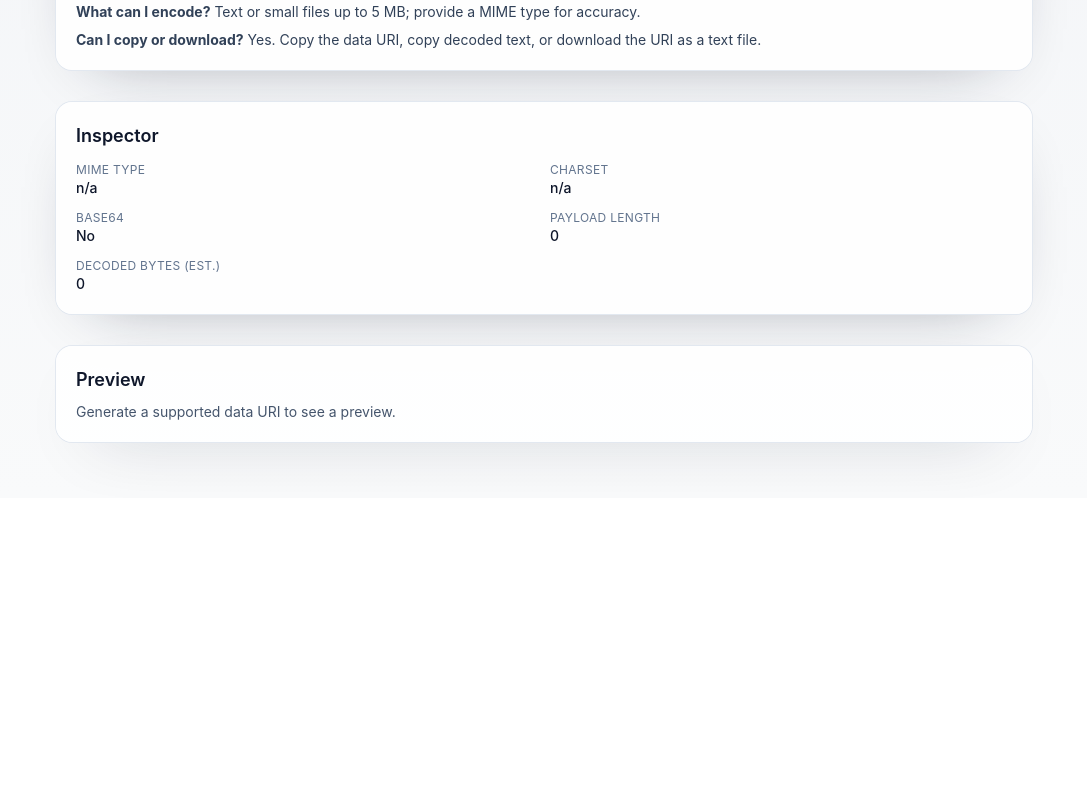
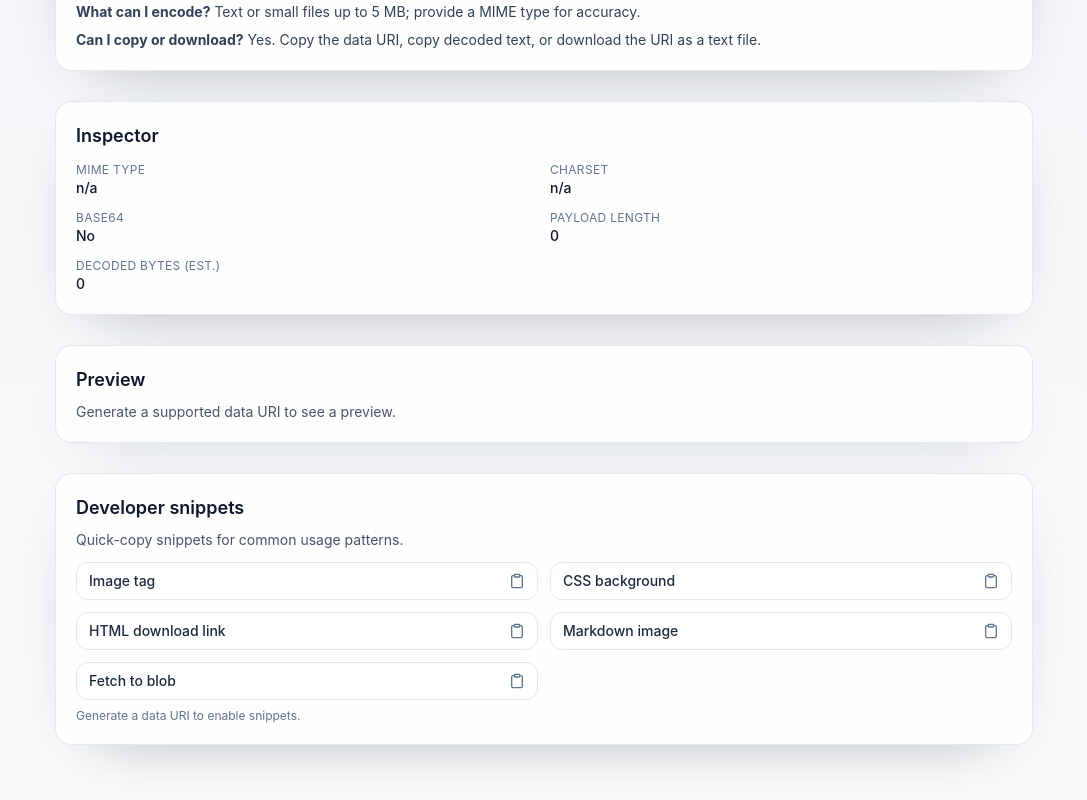
Before and after one commit to ChainPix/custom-website, a Next.js app: page /data-uri in a window 1280 px wide. Shown: the part 948-1748 px from the top of the page, without its empty margins (96-1183 px from the left). Before the commit the page ends 1446 px from the top, so only its background shows below. Built offline with nearby package versions, Linux system fonts and the light colour scheme; no server answers.

Commit message:
Add developer snippet presets

```diff
--- a/app/(tools)/data-uri/DATA_URI.md
+++ b/app/(tools)/data-uri/DATA_URI.md
@@ -17,6 +17,7 @@
 - Note: Added an Inspector panel showing parsed data URI parts and size estimates.
 - Note: Added a Preview panel for common media and text MIME types.
 - Note: Download now supports payload vs full URI files when strip-prefix is enabled.
+- Note: Added developer snippet buttons for HTML/CSS/Markdown and fetch workflows.
 
 ## Gaps / Risks
 - No drag-and-drop overlay or drop feedback.
--- a/app/(tools)/data-uri/client.tsx
+++ b/app/(tools)/data-uri/client.tsx
@@ -135,6 +135,7 @@ export default function DataUriClient() {
   const [output, setOutput] = useState("");
   const [copied, setCopied] = useState(false);
   const [copiedDecoded, setCopiedDecoded] = useState(false);
+  const [copiedSnippet, setCopiedSnippet] = useState<string | null>(null);
   const [error, setError] = useState("");
   const [useBase64, setUseBase64] = useState(true);
   const [stripPrefix, setStripPrefix] = useState(false);
@@ -155,6 +156,21 @@ export default function DataUriClient() {
     previewMime === "application/json" ? formatJsonPreview(previewText) : previewText;
   const showPreview =
     output && (showImage || showAudio || showVideo || showPdf || showText);
+  const snippetItems = [
+    { key: "img", label: "Image tag", text: `<img src="${output}" alt="Data URI" />` },
+    { key: "bg", label: "CSS background", text: `background-image: url("${output}");` },
+    {
+      key: "download",
+      label: "HTML download link",
+      text: `<a href="${output}" download="file">Download</a>`,
+    },
+    { key: "md", label: "Markdown image", text: `![Alt text](${output})` },
+    {
+      key: "fetch",
+      label: "Fetch to blob",
+      text: `fetch("${output}").then(r => r.blob()).then(blob => {\n  // use blob\n});`,
+    },
+  ];
 
   const handleGenerate = () => {
     const trimmed = text;
@@ -217,6 +233,17 @@ export default function DataUriClient() {
     } catch (err) {
       console.error("Copy failed", err);
       setError("Copy failed. Check clipboard permissions.");
+    }
+  };
+
+  const handleCopySnippet = async (snippet: { key: string; text: string }) => {
+    try {
+      await navigator.clipboard.writeText(snippet.text);
+      setCopiedSnippet(snippet.key);
+      setTimeout(() => setCopiedSnippet(null), 1200);
+    } catch (err) {
+      console.error("Snippet copy failed", err);
+      setError("Snippet copy failed. Check clipboard permissions.");
     }
   };
 
@@ -522,6 +549,35 @@ export default function DataUriClient() {
           <p className="mt-2 text-sm text-slate-600">Generate a supported data URI to see a preview.</p>
         )}
       </div>
+
+      <div className="rounded-2xl bg-white/90 p-5 shadow-[var(--shadow-soft)] ring-1 ring-slate-200">
+        <h2 className="text-lg font-semibold text-slate-900">Developer snippets</h2>
+        <p className="mt-2 text-sm text-slate-600">
+          Quick-copy snippets for common usage patterns.
+        </p>
+        <div className="mt-3 grid gap-3 sm:grid-cols-2">
+          {snippetItems.map((snippet) => (
+            <button
+              key={snippet.key}
+              onClick={() => handleCopySnippet(snippet)}
+              className="flex items-center justify-between gap-3 rounded-xl border border-slate-200 bg-white px-3 py-2 text-left text-sm font-medium text-slate-800 shadow-[var(--shadow-soft)] transition hover:-translate-y-0.5"
+              disabled={!output}
+            >
+              <span>{snippet.label}</span>
+              {copiedSnippet === snippet.key ? (
+                <Check className="h-4 w-4 text-emerald-600" />
+              ) : (
+                <Clipboard className="h-4 w-4 text-slate-500" />
+              )}
+            </button>
+          ))}
+        </div>
+        {!output ? (
+          <p className="mt-2 text-xs text-slate-500">
+            Generate a data URI to enable snippets.
+          </p>
+        ) : null}
+      </div>
     </main>
   );
 }
```
